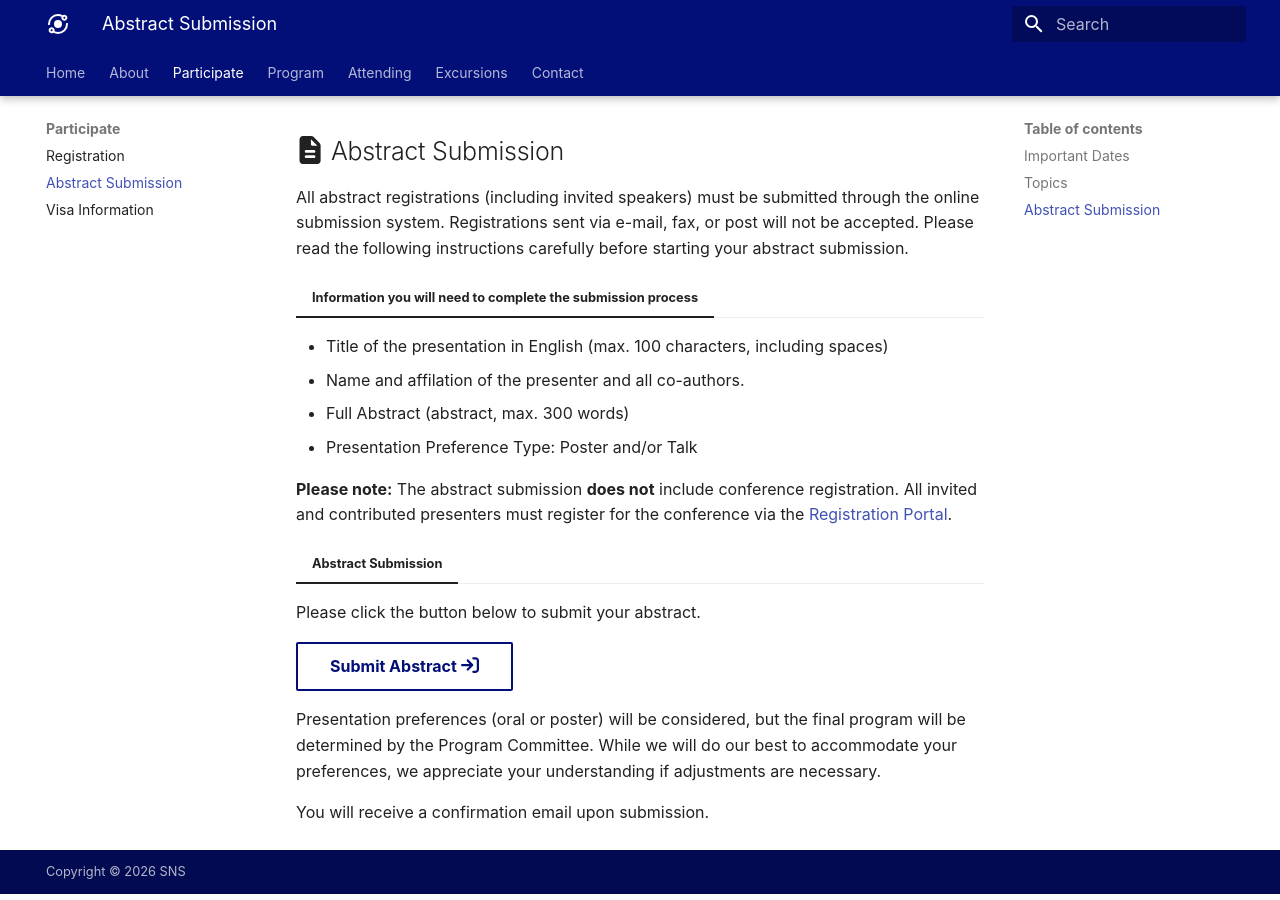
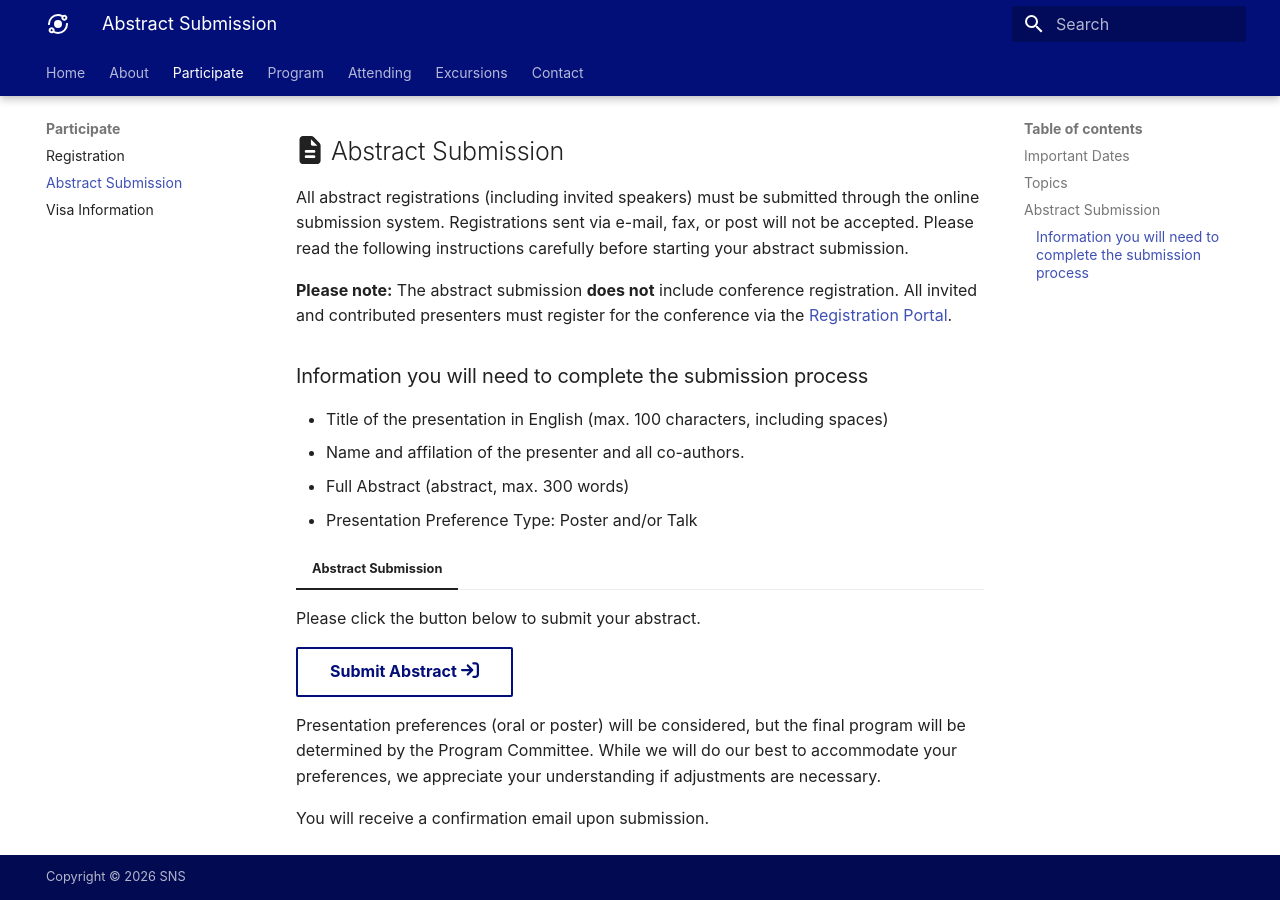
Before and after one commit to SNS2026/SNS2026.github.io, an MkDocs documentation site: the page built from docs/abstracts.md, in a window 1280 px wide and 900 px high, scrolled down 926 px. Built offline with MkDocs 1.6.1 and Material for MkDocs 9.7.7, drawn with Linux system fonts in a browser that asks for light colours; some web fonts are replaced; some of the changed lines change nothing that is shown.

Commit message:
Update abstracts.md

```diff
--- a/docs/abstracts.md
+++ b/docs/abstracts.md
@@ -38,7 +38,10 @@ Meeting organizers are not obligated to include contributed abstracts submitted
 ## :fontawesome-solid-file-lines: Abstract Submission
 All abstract registrations (including invited speakers) must be submitted through the online submission system. Registrations sent via e-mail, fax, or post will not be accepted. Please read the following instructions carefully before starting your abstract submission.
 
-=== "Information you will need to complete the submission process"
+**Please note:**
+The abstract submission **does not** include conference registration. All invited and contributed presenters must register for the conference via the [Registration Portal](register.md).
+
+###Information you will need to complete the submission process
  - Title of the presentation in English (max. 100 characters, including spaces)
  - Name and affilation of the presenter and all co-authors.
  - Full Abstract (abstract, max. 300 words)
@@ -51,8 +54,6 @@ Use the template below for your abstract submission.
 [Abstract Template :fontawesome-solid-file-arrow-down:](assets/files/test_template.txt){:download="SNS_2026_Abstract_Teamplate.txt" .md-button }
 -->
 
-**Please note:**
-The abstract submission **does not** include conference registration. All invited and contributed presenters must register for the conference via the [Registration Portal](register.md).
 
 === "Abstract Submission"
 Please click the button below to submit your abstract.
```
